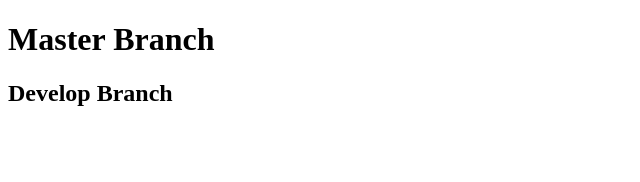
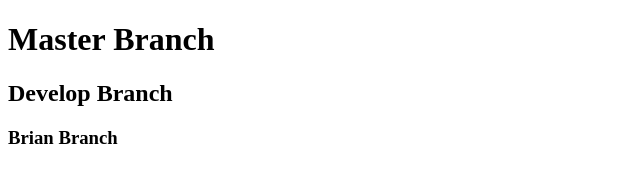
Before and after one commit to brianphan94/teamGit, a plain HTML site: page index.html in a window 1280 px wide. Shown: the whole page, without its empty margins (0-640 px from the left). Drawn offline with Linux system fonts and the light colour scheme.

Commit message:
brian's update

```diff
--- a/index.html
+++ b/index.html
@@ -9,5 +9,6 @@
 <body>
     <h1>Master Branch</h1>
     <h2>Develop Branch</h2>
+    <h3>Brian Branch</h3>
 </body>
 </html>
```
